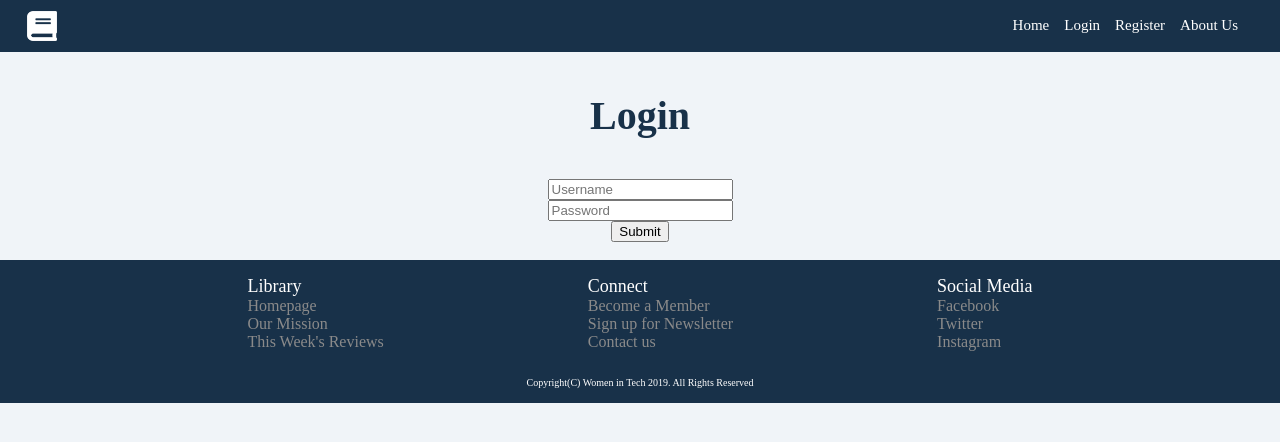
After one commit to LydiaCha/LibraryProject, a PHP site: page /Website/login.php in a window 1280 px wide. The commit adds this page. Shown: the top 442 px of the page. Run offline with PHP 8.4, Linux system fonts and the light colour scheme.

Commit message:
added login.php and added style for h3 in styles.css to use in login.php

```diff
--- /dev/null
+++ b/Website/login.php
@@ -0,0 +1,47 @@
+<?php
+    namespace LibraryProject\Website;
+?>
+<!DOCTYPE html>
+
+<html>
+    <head>
+        <meta charset="UTF-8">
+        <title>User Login</title>
+        <link href="styles.css" rel="stylesheet" type="text/css"/>
+    </head>
+    <body>
+        <?php
+        include 'Navigation/NavigationBar.php';
+        ?>
+
+        <div class="row">
+            <div class="col-sm-4">
+                <form  id="regForm" name="regForm" action="myRentals.php" onsubmit="return checkPassword()" method="post">
+
+                    <h3 align="center"><b>Login</b></h3>
+                        <div class="form-group" align="center">
+                            <input type="text" name="username" id="username" class="form-control input-lg" placeholder="Username" tabindex="8">
+                        </div>
+                        <div class="row">
+                            <div class="col-xs-12 col-sm-6 col-md-6" >
+                                <div class="form-group" align="center">
+                                        <input type="password" name="password" id="password" class="form-control input-lg" placeholder="Password" tabindex="9" required>
+                                </div>
+                            </div>
+                        </div>
+                        <div class="form-group" align="center">
+                            <input type="submit" value="Submit" class="btn btn-primary btn-block btn-lg" tabindex="11">
+                        </div>
+                </form>
+            </div>
+            </div>
+        </div> <!-- row-->
+        <br>
+        <!-- Footer -->
+      <?php
+include 'Footer/footer.php';
+
+
+?>
+    </body>
+</html>
--- a/Website/styles.css
+++ b/Website/styles.css
@@ -18,6 +18,13 @@ h2 {
     font-family: Cabin;
     font-style: Bold;
     font-size: 30px;
+    color: #183149;
+}
+
+h3 {
+    font-family: Cabin;
+    font-style: Bold;
+    font-size: 40px;
     color: #183149;
 }
 
```
